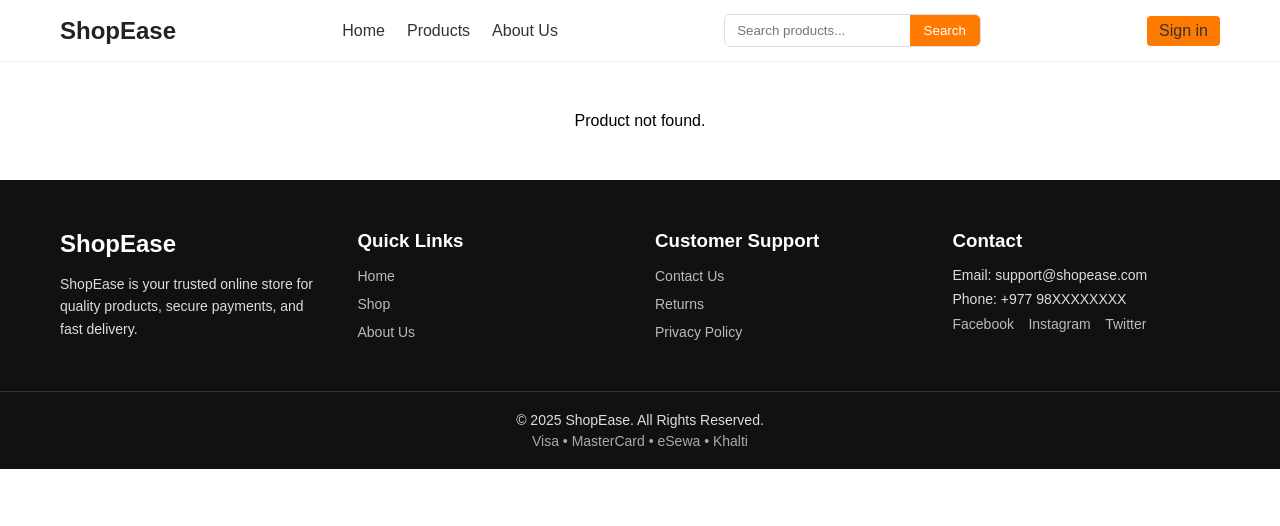
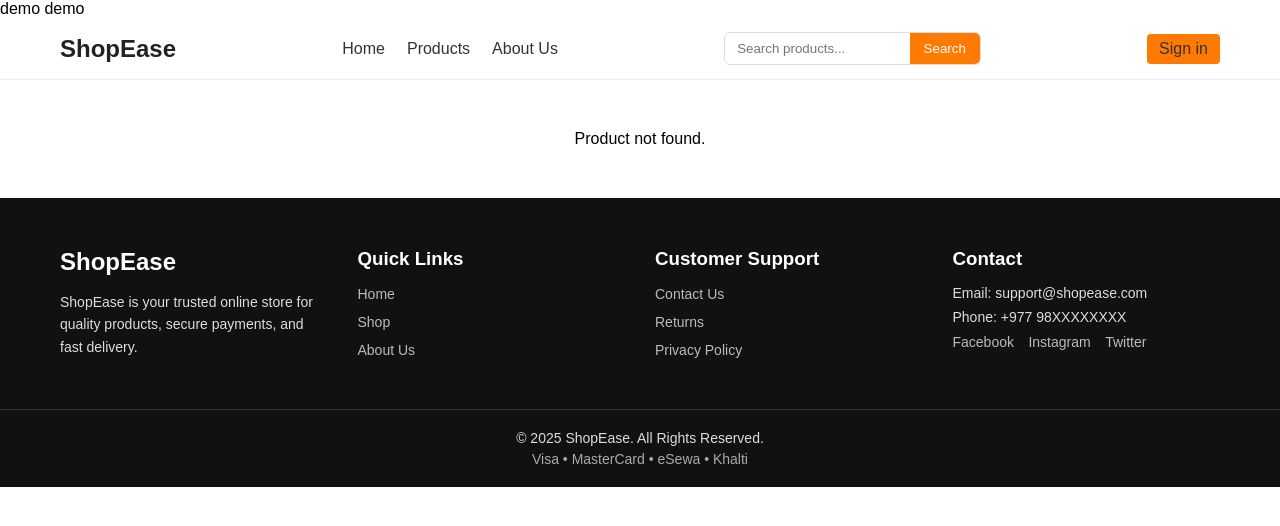
Before and after one commit to anil-sudo/ecommerce, a PHP site: page /product-detail.php in a window 1280 px wide. Shown: the top 526 px of the page. Run offline with PHP 8.4, Linux system fonts and the light colour scheme; data that the repository does not hold is empty.

Commit message:
added text demo demp

```diff
--- a/frontend/product-detail.php
+++ b/frontend/product-detail.php
@@ -110,6 +110,7 @@ if (isset($_GET['id']) && is_numeric($_GET['id'])) {
 </head>
 <body>
 
+demo demo
 <?php include '../includes/header.php'; ?>
 
 <?php if ($product): ?>
```
